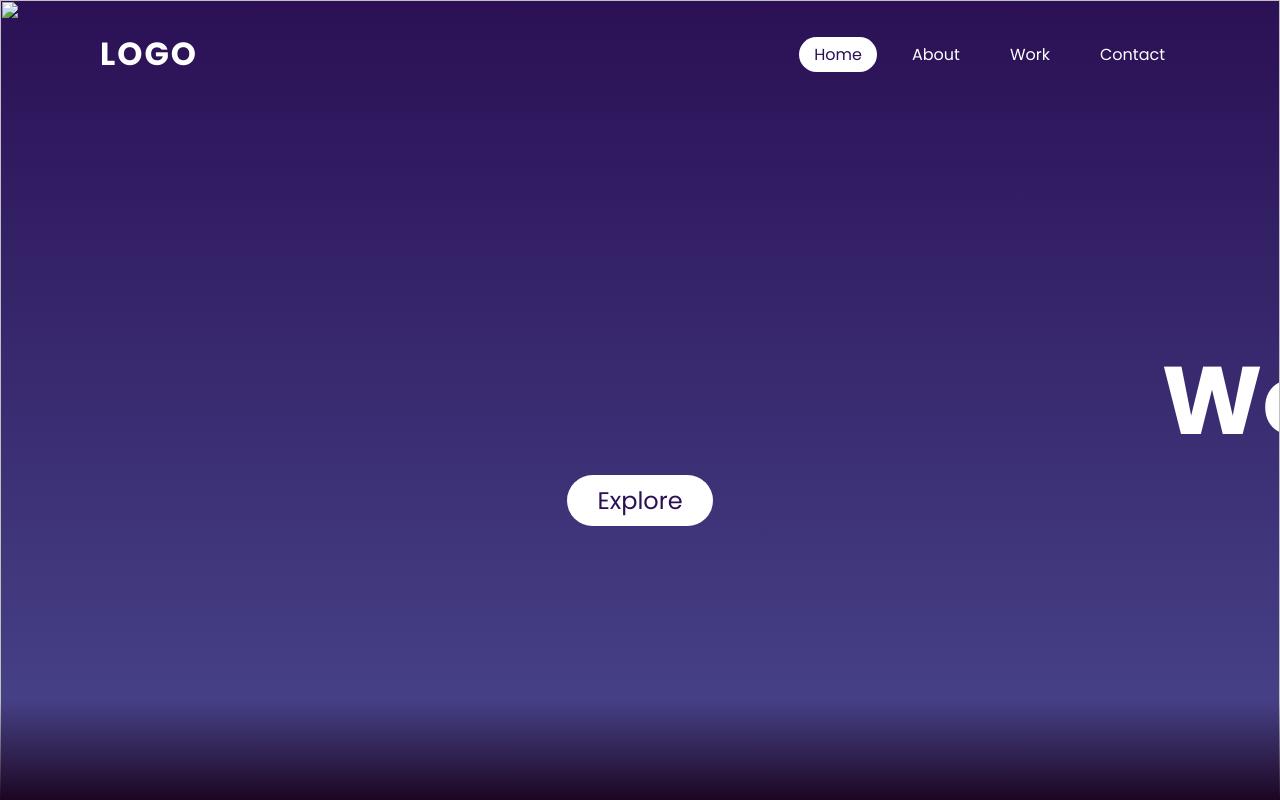
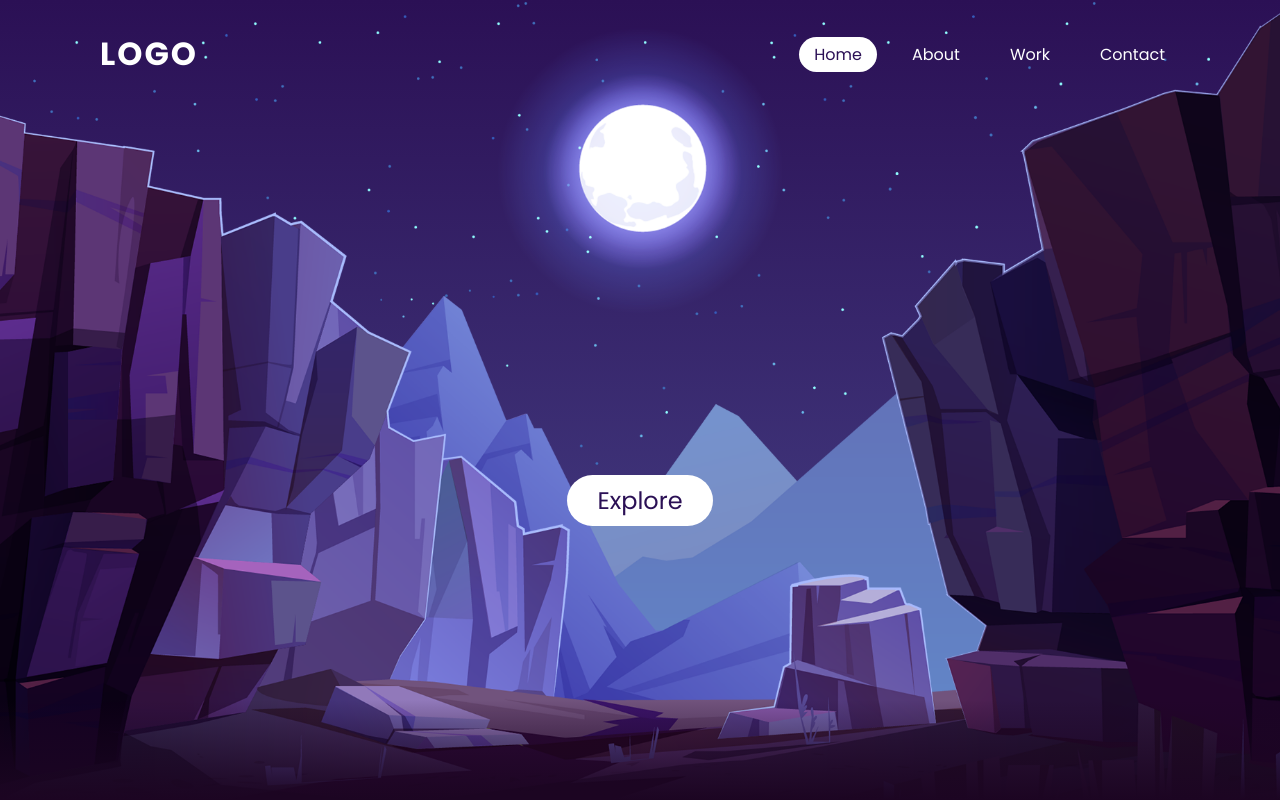
Before and after one commit to SamuelMilla/Parallax-Scrolling-Website-, a plain HTML site: page index.html in a window 1280 px wide. Shown: the top 800 px of the page. Drawn offline with Linux system fonts and the light colour scheme; the site is published under a folder, as on GitHub Pages, so addresses that start at the root find nothing.

Commit message:
Update index.html

```diff
--- a/index.html
+++ b/index.html
@@ -15,12 +15,12 @@
             </ul>
         </header>
         <section>
-            <img src="/images/stars.png" id="stars">
-            <img src="/images/moon.png" id="moon">
-            <img src="/images/mountains_behind.png" id="mountains_behind">
+            <img src="images/stars.png" id="stars">
+            <img src="images/moon.png" id="moon">
+            <img src="images/mountains_behind.png" id="mountains_behind">
             <h2 id="text">Welcome</h2>
             <a href="#sec" id="btn">Explore</a>
-            <img src="/images/mountains_front.png" id="mountains_front">
+            <img src="images/mountains_front.png" id="mountains_front">
         </section>
         <div class="sec" id="sec">
             <h2>Parallax Scrolling Effects</h2>
```
